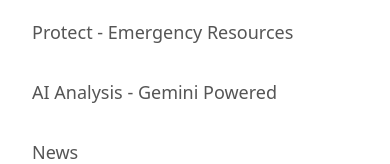
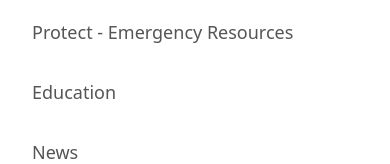
Before and after one commit to vinaybm7/techtoniq-safe-earth, a React (Vite) app: page /contact-us in a window 390 px wide. Both pictures are taken after a click on the button 338 px from the left and 32 px from the top of the page. Shown: the part 190-354 px from the top of the page. Built offline with nearby package versions, Linux system fonts and the light colour scheme.

Commit message:
Update menu bar

```diff
--- a/src/components/Header.tsx
+++ b/src/components/Header.tsx
@@ -107,7 +107,7 @@ const Header = () => {
               className="rounded-md px-4 py-2 text-lg font-medium text-techtoniq-earth-dark hover:bg-techtoniq-blue-light hover:text-techtoniq-blue"
               onClick={() => setIsMenuOpen(false)}
             >
-              AI Analysis - Gemini Powered
+              Education
             </Link>
             <Link
               to="/latest-news"
```
